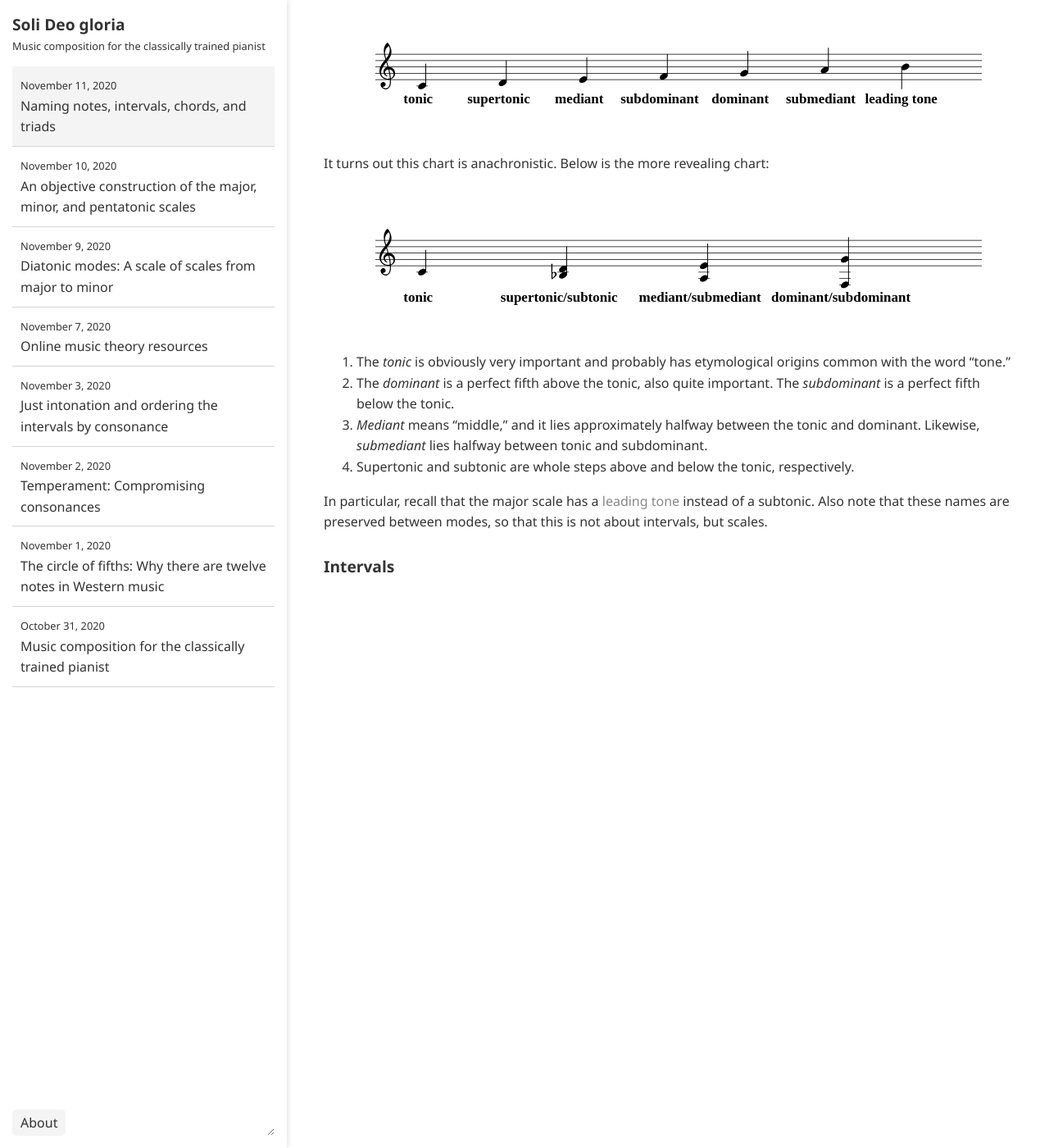
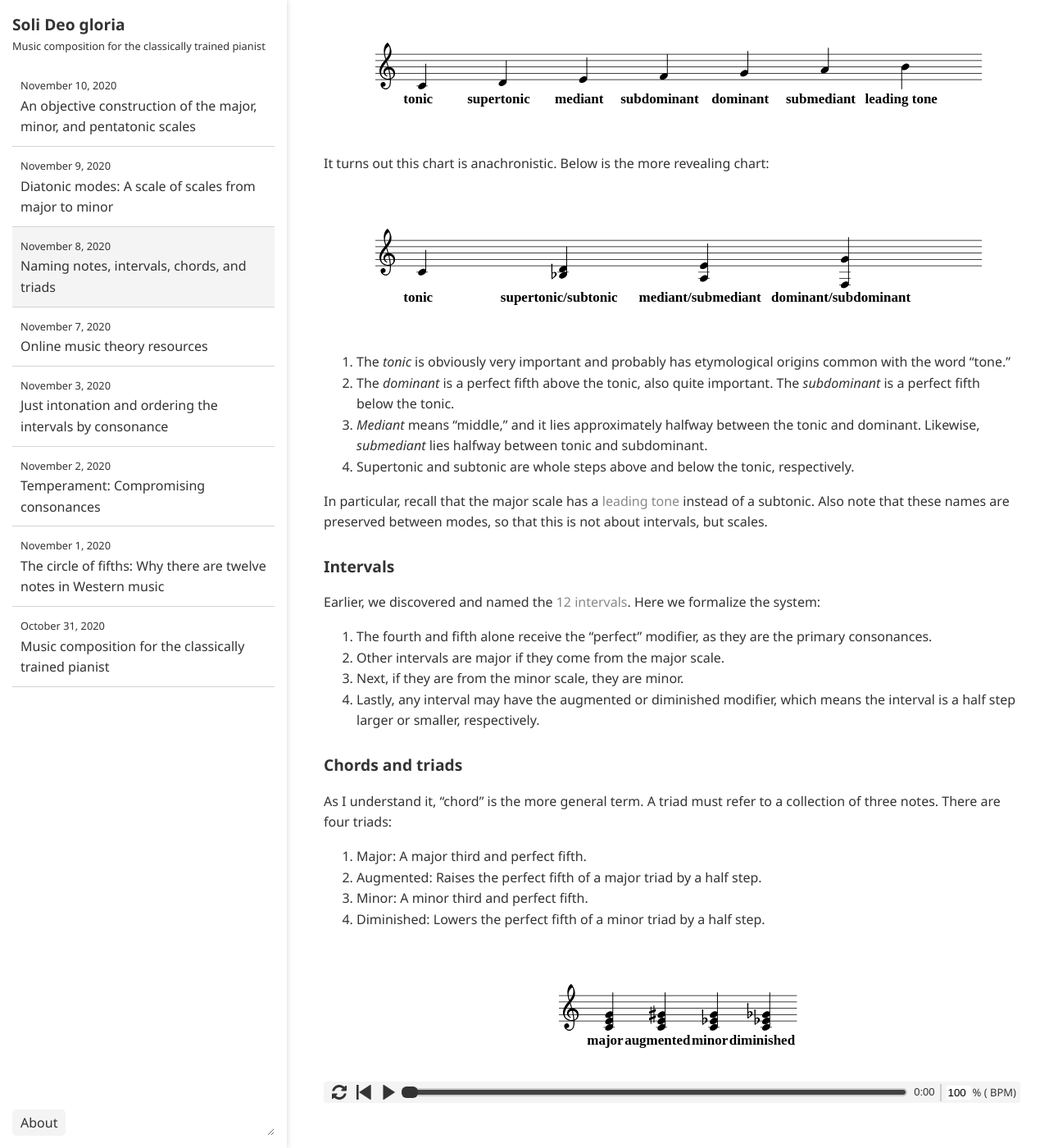
Before and after one commit to ansyblenetwork/sdg, a Jekyll site: the page built from _posts/2020-11-08-naming-notes-intervals.md, in a window 1280 px wide and 1400 px high, scrolled down 257 px. Shown: the whole window at 82% size. Built offline with Jekyll 4.4.1, drawn with Linux system fonts in a browser that asks for light colours; some of the changed text lies outside the part shown.

Commit message:
Update and rename 2020-11-11-naming-notes-intervals.md to 2020-11-08-naming-notes-intervals.md

```diff
--- a/_posts/2020-11-11-naming-notes-intervals.md
+++ b/_posts/2020-11-08-naming-notes-intervals.md
@@ -45,3 +45,31 @@ D('scale2').style.display = "none";
 In particular, recall that the major scale has a [leading tone]({{ "" | relative_url }}{% post_url 2020-11-10-an-objective-construction %}) instead of a subtonic. Also note that these names are preserved between modes, so that this is not about intervals, but scales.
 
 ### Intervals
+
+Earlier, we discovered and named the [12 intervals]({{ "" | relative_url }}{% post_url 2020-11-03-just-intonation-and %}). Here we formalize the system:
+
+1. The fourth and fifth alone receive the "perfect" modifier, as they are the primary consonances.
+2. Other intervals are major if they come from the major scale.
+3. Next, if they are from the minor scale, they are minor.
+4. Lastly, any interval may have the augmented or diminished modifier, which means the interval is a half step larger or smaller, respectively.
+
+### Chords and triads
+
+As I understand it, "chord" is the more general term. A triad must refer to a collection of three notes. There are four triads:
+
+1. Major: A major third and perfect fifth.
+2. Augmented: Raises the perfect fifth of a major triad by a half step.
+3. Minor: A minor third and perfect fifth.
+4. Diminished: Lowers the perfect fifth of a minor triad by a half step.
+
+<div id="scale3"></div>
+<script>
+makeInteractive("scale3", `
+X:1
+K:C
+L: 1/4
+Q:1/4=60
+  [CEG}[CE^G][C_EG][C_E_G]
+w: major augmented minor diminished
+`);
+</script>
```
